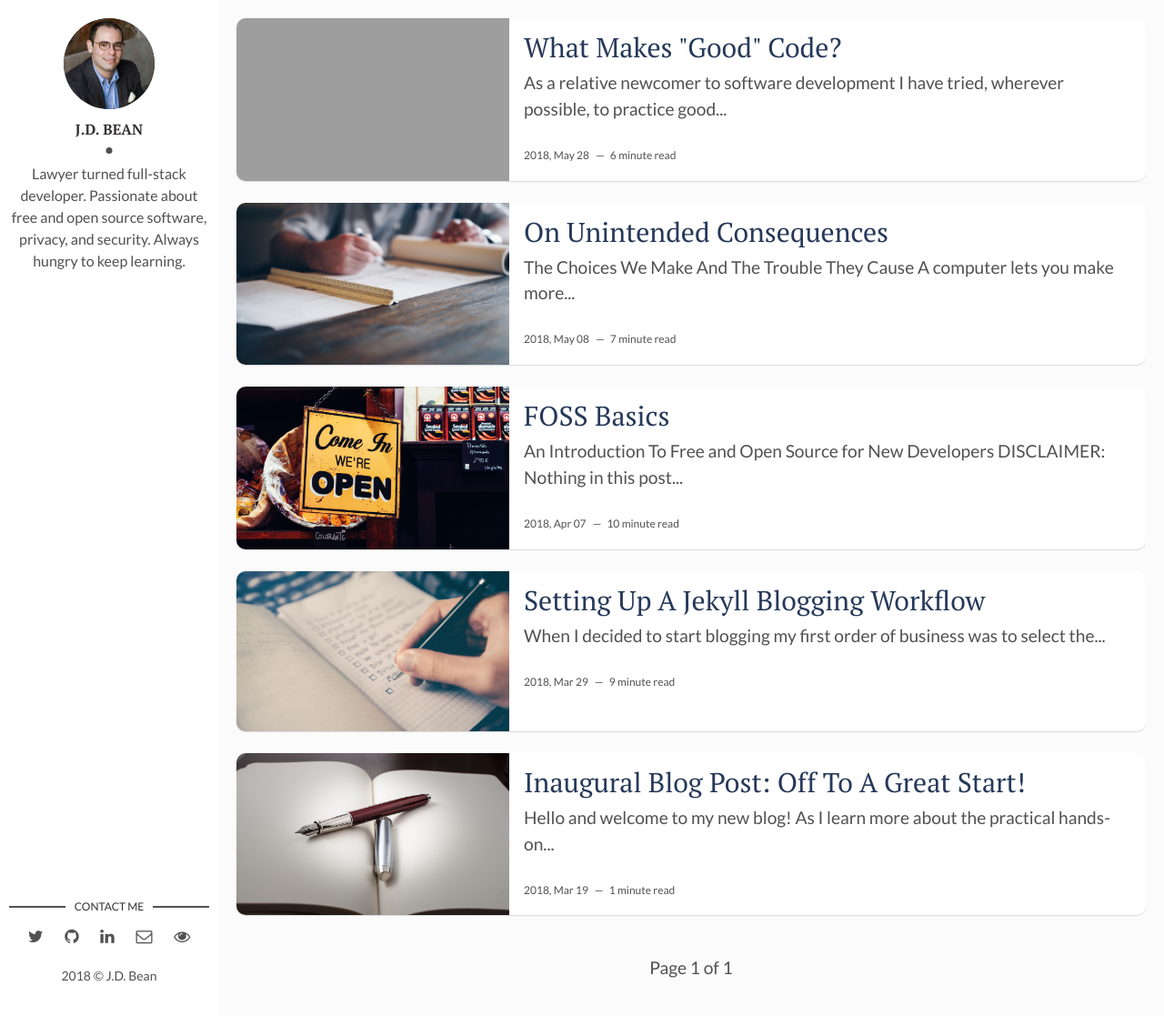
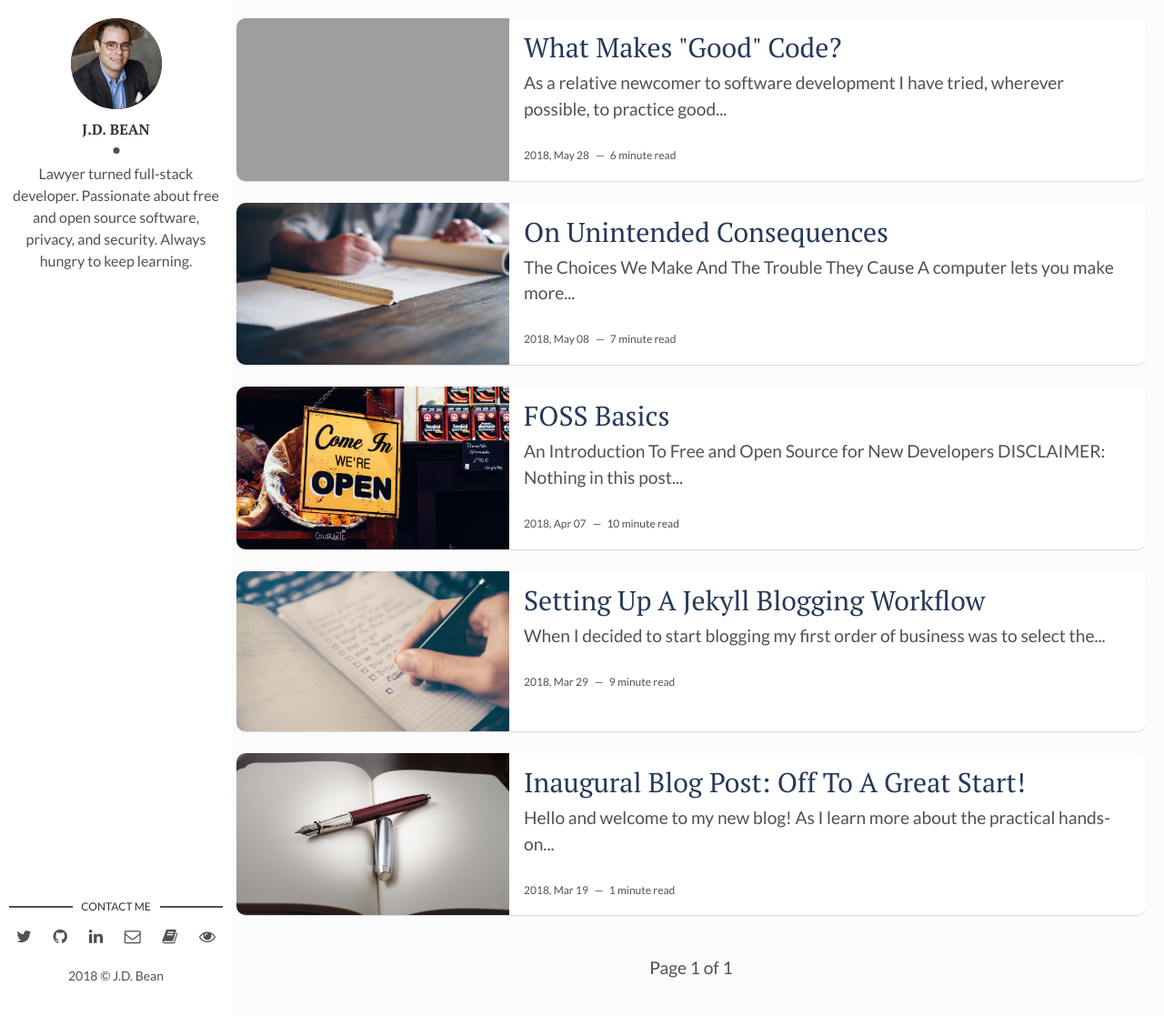
Before and after one commit to jdbean/blog-mirror, a Jekyll site: the page built from index.html, in a window 1280 px wide and 1117 px high. Shown: the whole window at 91% size. Built offline with Jekyll 4.4.1, drawn with Linux system fonts in a browser that asks for light colours; the list of posts is cut into pages by our own code; grey boxes are pictures that could not be loaded.

Commit message:
adding resume asset and corresponding link to side bar. SCSS tweak to increase sidebar width to accomodate new icon.

```diff
--- a/_config.yml
+++ b/_config.yml
@@ -15,6 +15,7 @@ social-twitter: bean_jd
 social-github: jdbean # add your Github handle
 social-linkedin: bean-jonathan
 social-email: jonathandbean@gmail.com
+social-resume: "/resume.pdf"
 portfolio-page: "/projects"
 
 # Disqus
--- a/_layouts/main.html
+++ b/_layouts/main.html
@@ -41,6 +41,9 @@ layout: default
         {% else %}
           <li class="email"><a href="mailto:example.david@blog.com"><i class="fa fa-envelope-o" title="Email" aria-hidden="true"></i></a></li>
         {% endif %}
+        {% if site.social-resume %}
+          <li class="resume"><a href="{{site.social-resume}}" target="_blank" title="Resume"><i class="fa fa-book"></i></a></li>
+        {% endif %}
         {% if site.portfolio-page %}
           <li class="portfolio"><a href="{{site.portfolio-page}}" title="Projects Portfolio"><i class="fa fa-eye"></i></a></li>
         {% endif %}
--- a/assets/css/main.css
+++ b/assets/css/main.css
@@ -937,7 +937,7 @@ table tfoot td {
   top: 0;
   left: 0;
   bottom: 0;
-  width: 240px;
+  width: 255px;
   height: 100%;
   padding: 20px 10px;
   background-color: #ffffff;
--- a/assets/css/scss/parts/_home-page.scss
+++ b/assets/css/scss/parts/_home-page.scss
@@ -6,7 +6,7 @@
   top: 0;
   left: 0;
   bottom: 0;
-  width: 240px;
+  width: 255px;
   height: 100%;
   padding: 20px 10px;
   background-color: $white;
```
Also changed, not shown: 1 other file.
